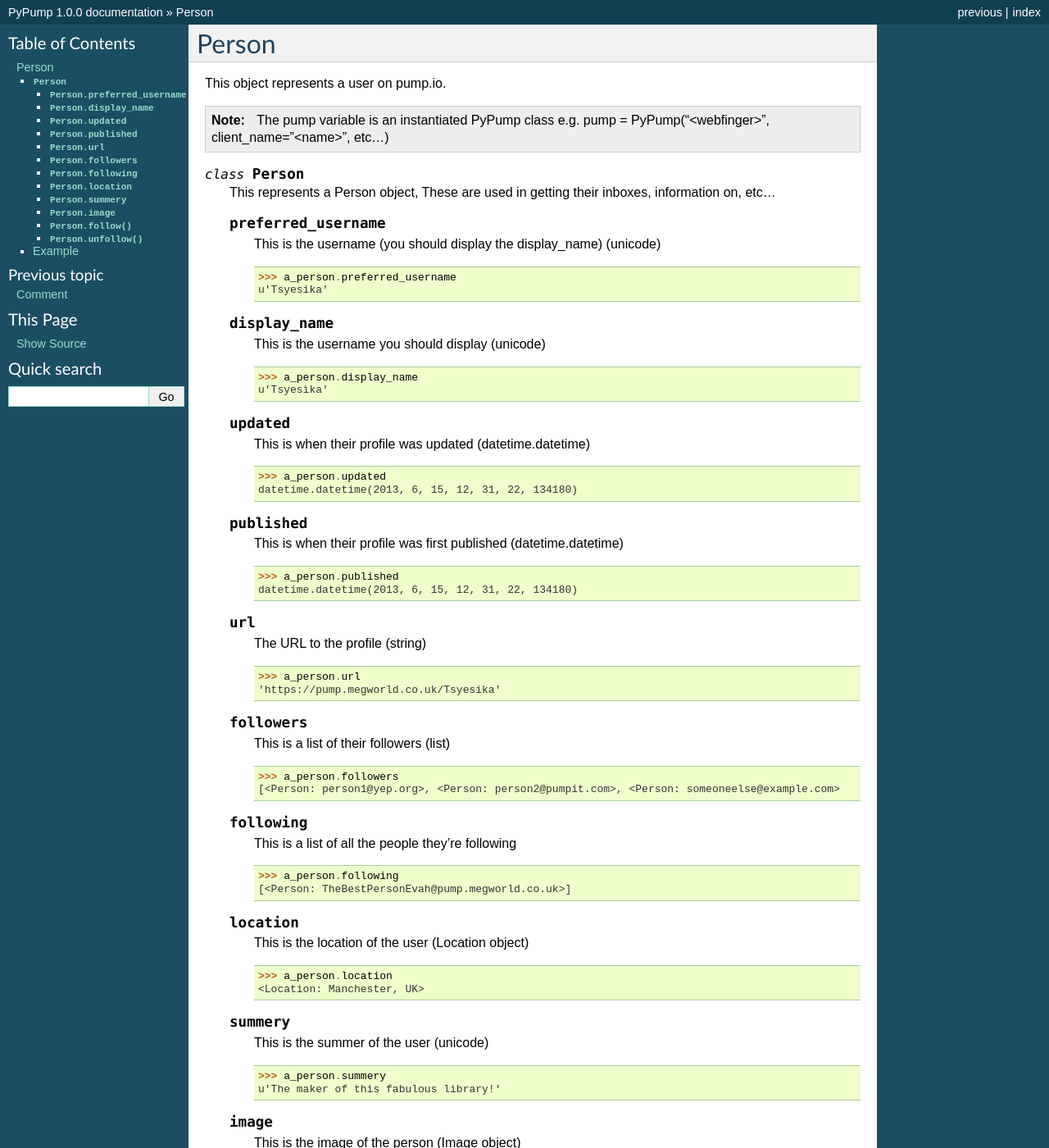
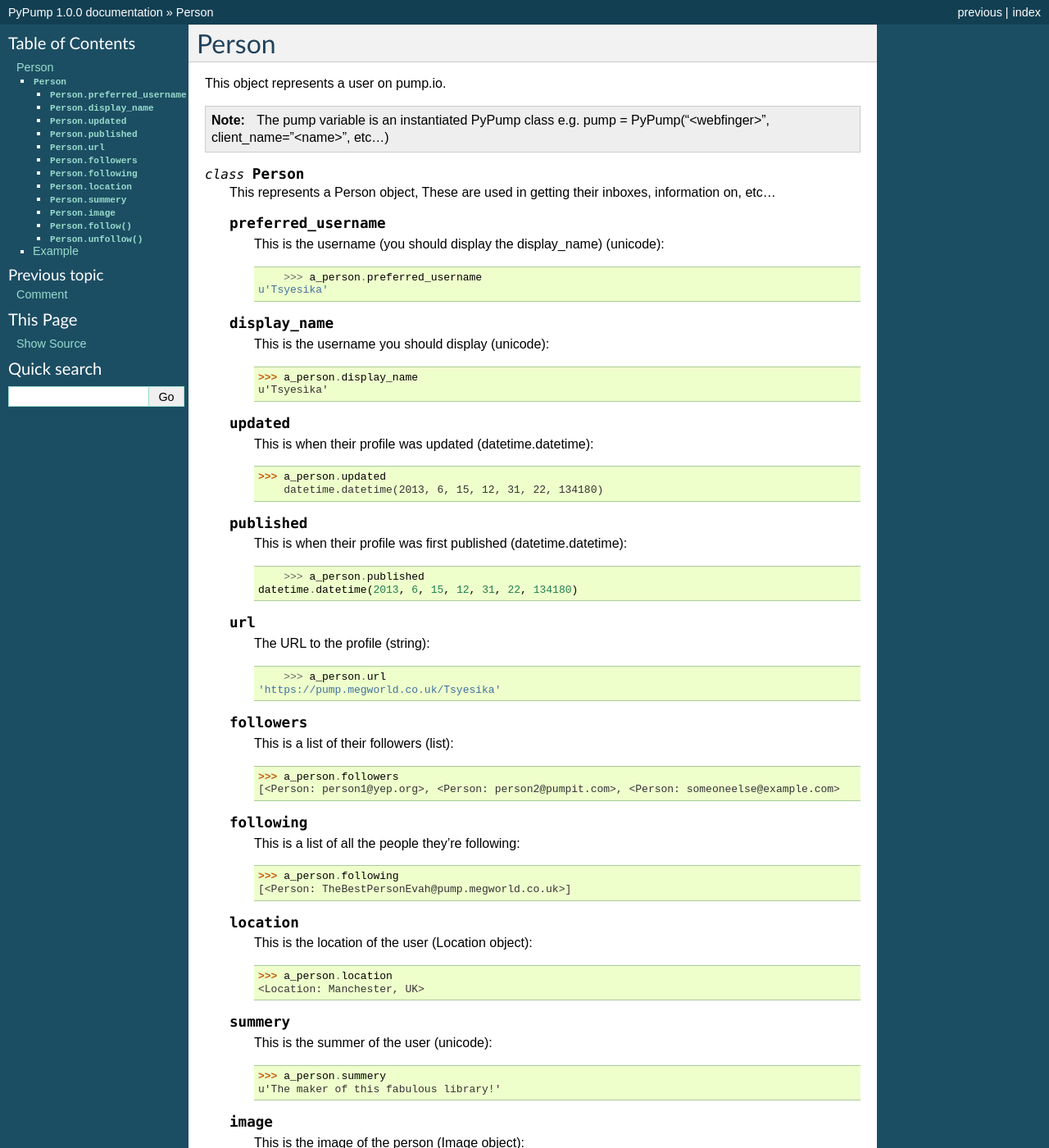
Before and after one commit to tsyesika/PyPump, a Sphinx documentation site: the page built from docs/models/person.rst, in a window 1280 px wide and 1400 px high. Shown: the whole window at 82% size. Built offline with Sphinx 7.4.7, drawn with Linux system fonts in a browser that asks for light colours; pages that are not in the unit, such as notebooks, are missing from menus; some of the changed text lies outside the part shown.

```diff
--- a/docs/models/person.rst
+++ b/docs/models/person.rst
@@ -13,70 +13,70 @@ This object represents a user on pump.io.
 
     .. py:attribute:: preferred_username
 
-        This is the username (you should display the display_name) (unicode)
+        This is the username (you should display the display_name) (unicode)::
 
-	    >>> a_person.preferred_username
+	        >>> a_person.preferred_username
             u'Tsyesika'
 
     .. py:attribute:: display_name
 
-        This is the username you should display (unicode)
+        This is the username you should display (unicode)::
 
             >>> a_person.display_name
             u'Tsyesìka'
 
     .. py:attribute:: updated
 
-        This is when their profile was updated (datetime.datetime)
+        This is when their profile was updated (datetime.datetime)::
 
             >>> a_person.updated
-	    datetime.datetime(2013, 6, 15, 12, 31, 22, 134180)
+	        datetime.datetime(2013, 6, 15, 12, 31, 22, 134180)
 
     .. py:attribute:: published
 
-        This is when their profile was first published (datetime.datetime)
+        This is when their profile was first published (datetime.datetime)::
 
-	    >>> a_person.published
+	        >>> a_person.published
             datetime.datetime(2013, 6, 15, 12, 31, 22, 134180)
 
     .. py:attribute:: url
 
-        The URL to the profile (string)
+        The URL to the profile (string)::
 
-	    >>> a_person.url
+	        >>> a_person.url
             'https://pump.megworld.co.uk/Tsyesika'
 
     .. py:attribute:: followers
 
-        This is a list of their followers (list)
+        This is a list of their followers (list)::
 
             >>> a_person.followers
             [<Person: person1@yep.org>, <Person: person2@pumpit.com>, <Person: someoneelse@example.com>
 
     .. py:attribute:: following
 
-        This is a list of all the people they're following
+        This is a list of all the people they're following::
 
             >>> a_person.following
             [<Person: TheBestPersonEvah@pump.megworld.co.uk>]
 
     .. py:attribute:: location
 
-        This is the location of the user (Location object)
+        This is the location of the user (Location object)::
 
              >>> a_person.location
              <Location: Manchester, UK>
 
     .. py:attribute:: summery
 
-        This is the summer of the user (unicode)
+        This is the summer of the user (unicode)::
 
              >>> a_person.summery
              u'The maker of this fabulous library!'
 
     .. py:attribute:: image
 
-        This is the image of the person (Image object)
+        This is the image of the person (Image object)::
 
             >>> a_person.image
             <Image: https://pump.megworld.co.uk/uploads/Tsyesika/2013/6/15/blahblah.png>
@@ -94,19 +94,19 @@ This object represents a user on pump.io.
 Example
 -------
 
-This shows how to follow someone
+This shows how to follow someone::
 
     >>> a_person.follow() # yay we're not following them!
 
-What happens when i try and follow someone I am?
+What happens when i try and follow someone I am?::
 
     >>> a_person.follow() # nothing? yep.
 
-Well, I don't want to follow them.
+Well, I don't want to follow them::
 
     >>> a_person.unfollow() # awhh :(
 
-You want to find yourfriend@pumpity.net
+You want to find yourfriend@pumpity.net::
 
     >>> my_friend = pump.Person("yourfriend@pumpity.net")
     Traceback (most recent call last):
@@ -114,7 +114,7 @@ You want to find yourfriend@pumpity.net
         you know the drill
     DoesNotExist: Can't find yourfriend@pumpity.net
 
-Oh that's right they're on pump.megworld.co.uk
+Oh that's right they're on pump.megworld.co.uk::
 
     >>> my_friend = pump.Person("myfriend@pump.megworld.co.uk")
     >>> # Awesome!
--- a/pypump.py
+++ b/pypump.py
@@ -136,7 +136,7 @@ class PyPump(object):
         if endpoint.startswith("/"):
             endpoint = endpoint[1:] # remove inital / as we add it
 
-        if data and isinstance(data, (dict, list)):
+        if data and isinstance(data, dict):
             # we actually need to make it into a json object as that's what pump.io deals with.
             data = json.dumps(data)
 
@@ -147,10 +147,9 @@ class PyPump(object):
                     endpoint=endpoint
                     )
 
-
         for attempt in range(attempts):
             if method == "POST":
-                request = requests.post(endpoint, auth=self.client, params=params, data=data)
+                request = requests.post(endpoint, auth=self.client, headers={'Content-Type': 'application/json'}, params=params, data=data)
             elif method == "GET":
                 request = requests.get(endpoint, auth=self.client, params=params)
 
```
Also changed, not shown: docs/models/comment.rst (+6 -6 lines), docs/models/note.rst (+9 -11 lines), 1 other file.
